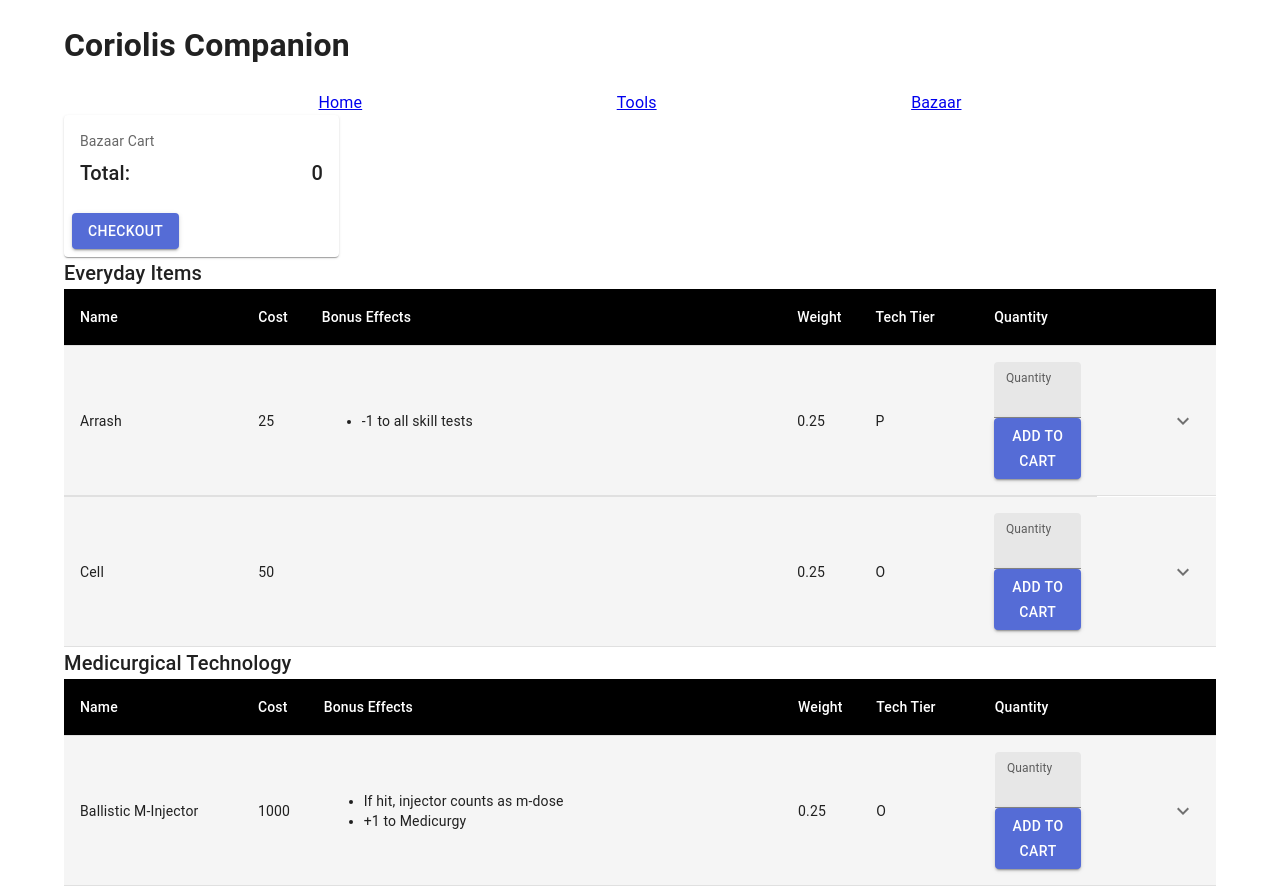
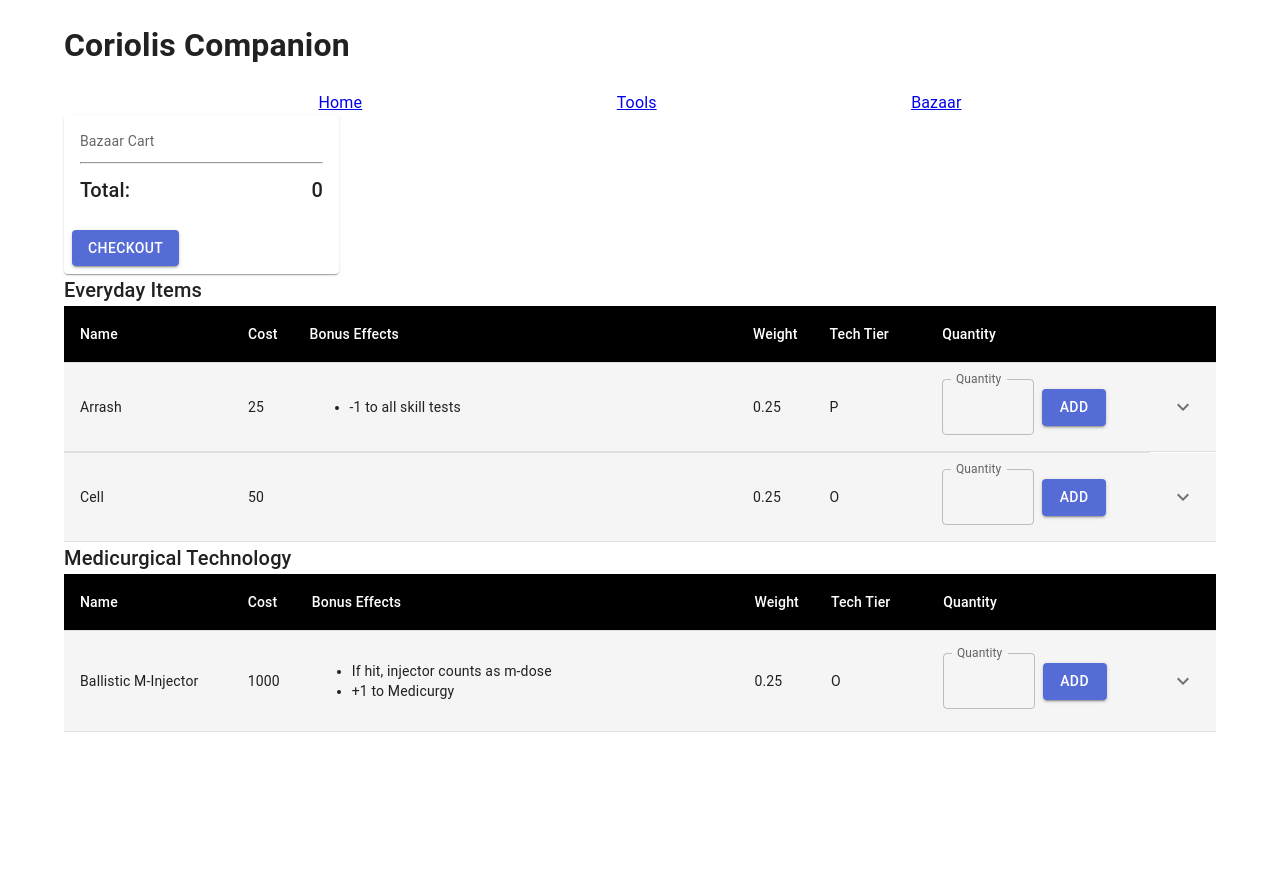
Before and after one commit to jacarder/Coriolis_Companion, a React (Create React App) app: page /bazaar in a window 1280 px wide. After the commit the page ends 800 px from the top, so only its background shows below. Built offline with nearby package versions, Linux system fonts and the light colour scheme.

Commit message:
Set and add quantity both in bazaar and cart

```diff
--- a/src/components/Bazaar/Bazaar.tsx
+++ b/src/components/Bazaar/Bazaar.tsx
@@ -1,7 +1,7 @@
 import React, { ChangeEvent, FC, useContext, useEffect, useState } from 'react';
 import BazaarService from '../../services/BazaarService';
 import './Bazaar.scss';
-import { Box, Button, Collapse, IconButton, styled, Table, TableBody, TableCell, tableCellClasses, TableContainer, TableHead, TableRow, TextField, Typography } from '@mui/material';
+import { Box, Button, Collapse, Grid, IconButton, styled, Table, TableBody, TableCell, tableCellClasses, TableContainer, TableHead, TableRow, TextField, Typography } from '@mui/material';
 import KeyboardArrowDownIcon from '@mui/icons-material/KeyboardArrowDown';
 import KeyboardArrowUpIcon from '@mui/icons-material/KeyboardArrowUp';
 import { BazaarCategories, BazaarCategory, IBazaarCategory } from '../../constants/BazaarCategory';
@@ -78,6 +78,12 @@ const Bazaar: FC<IBazaarProps> = (props) => {
     const handleChangeQuantity = (e: ChangeEvent<HTMLInputElement>) => {
       setQuantity(+e.target.value);
     }
+    const quantityAddButtonStyle = {
+      display: "flex",
+      alignContent: "center",
+      justifyContent: "center",
+      alignItems: "center"
+    }
     return (
       <>
         <StyledTableRow>
@@ -87,6 +93,8 @@ const Bazaar: FC<IBazaarProps> = (props) => {
           <StyledTableCell>{row.weight}</StyledTableCell>
           <StyledTableCell>{row.techTier}</StyledTableCell>
           <StyledTableCell>
+            <Grid container spacing={1} style={quantityAddButtonStyle}>
+              <Grid item xs={6}>
                 <TextField
                   id={`quantity-${row.id}`}
                   label="Quantity"
@@ -94,10 +102,14 @@ const Bazaar: FC<IBazaarProps> = (props) => {
                   InputLabelProps={{
                     shrink: true,
                   }}
-              variant="filled"
+                  variant="outlined"
                   onChange={handleChangeQuantity}
                 />
-            <Button variant="contained" onClick={() => handleAddItem(row)}>Add to Cart</Button>
+              </Grid>
+              <Grid item xs={6}>
+                <Button variant="contained" onClick={() => handleAddItem(row)}>Add</Button>
+              </Grid>
+            </Grid>
           </StyledTableCell>
           <StyledTableCell align='right'>
             <IconButton
@@ -140,8 +152,8 @@ return (
               <StyledTableCell width="40%">Bonus Effects</StyledTableCell>
               <StyledTableCell width="5%">Weight</StyledTableCell>
               <StyledTableCell width="10%">Tech Tier</StyledTableCell>
-              <StyledTableCell width="10%">Quantity</StyledTableCell>
-              <StyledTableCell width="10%"/>
+              <StyledTableCell width="20%">Quantity</StyledTableCell>
+              <StyledTableCell width="5%"/>
             </TableRow>
           </TableHead>
           <TableBody>
--- a/src/components/BazaarCart/BazaarCart.tsx
+++ b/src/components/BazaarCart/BazaarCart.tsx
@@ -1,6 +1,7 @@
-import { Box, Button, Card, CardActions, CardContent, Grid, Typography } from '@mui/material';
-import React, { FC, useContext, useEffect, useState } from 'react';
+import { Box, Button, Card, CardActions, CardContent, Grid, TextField, Typography } from '@mui/material';
+import React, { ChangeEvent, FC, useContext, useEffect, useState } from 'react';
 import { CartContext } from '../../config/cart-context';
+import { IBazaarCartItem } from '../../interfaces/bazaar-item';
 import './BazaarCart.scss';
 interface BazaarCartProps {}
 interface ICart {
@@ -32,19 +33,55 @@ const BazaarCart: FC<BazaarCartProps> = () => {
     setCartFormat(newCartFormat);
   }, [cart]);
 
+  const handleChangeQuantity = (e: ChangeEvent<HTMLInputElement | HTMLTextAreaElement>, itemId: number) => {
+    let existingItem = cart.filter((item) => item.id === itemId)[0];
+    if(existingItem) {
+      existingItem.quantity = +e.target.value;
+      let newCart: IBazaarCartItem[] = [];
+      if(existingItem.quantity <= 0) {
+        //  Remove item from cart
+        newCart = cart.filter((item) => item.id !== itemId);
+      } else {
+        newCart = cart.map((item) => existingItem.id === item.id ? existingItem : item)
+      }
+      setCart(newCart)
+    }
+  }
+  const gridFlexAlign = {
+    display: 'flex',
+    alignItems: 'flex-end'
+  }
   return (
     <Card sx={{ minWidth: 275, maxWidth: 275 }}>
     <CardContent>
-      <Typography sx={{ fontSize: 14 }} color="text.secondary" gutterBottom>
+      <Typography sx={{ fontSize: 14 }} color="text.secondary" gutterBottom component={'div'}>
         Bazaar Cart
       </Typography>
-      <Typography variant="body2" gutterBottom>
+      <Typography variant="body2" gutterBottom component={'div'}>
         {cartFormat.map(item =>
-          <Grid key={item.itemId} container spacing={1}>
+          <Grid key={item.itemId} container spacing={1} style={gridFlexAlign}>
             <Grid item xs={6}>
-              {item.itemName} x {item.quantity}
+              {item.itemName}
             </Grid>
-            <Grid item xs={6}>
+            <Grid item xs={3}>
+              <Box display="flex" justifyContent="flex-end" alignItems="center">
+                x
+                <TextField
+                  id={`totalItemQuantity-${item.itemId}`}
+                  value={item.quantity}
+                  label=""
+                  type="number"
+                  InputLabelProps={{
+                    shrink: true,
+                  }}
+                  variant="standard"
+                  margin='dense'
+                  sx={{ml: 1}}
+                  onChange={(e) => handleChangeQuantity(e, item.itemId)}
+                />
+              </Box>
+            </Grid>
+            <Grid item xs={3}>
               <Box display="flex" justifyContent="flex-end">
                 {item.total}
               </Box>
@@ -53,6 +90,7 @@ const BazaarCart: FC<BazaarCartProps> = () => {
         )}
       </Typography>
       <Typography variant="h6">
+        <hr/>
         <Grid container spacing={1}>
           <Grid item xs={6}>
               Total:
```
Lines whose indentation alone changed are shown as unchanged.
